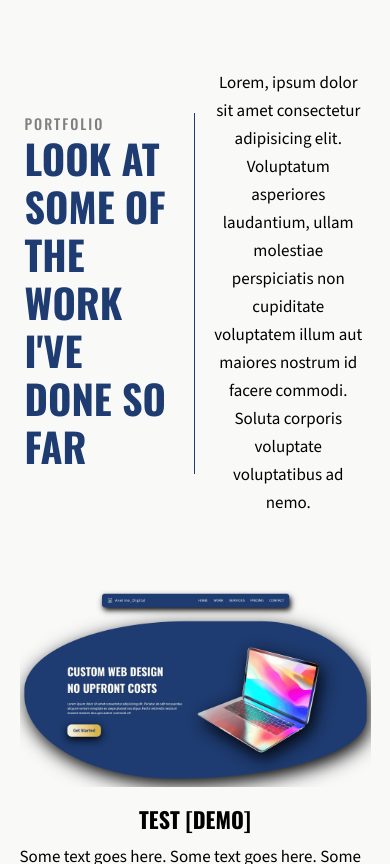
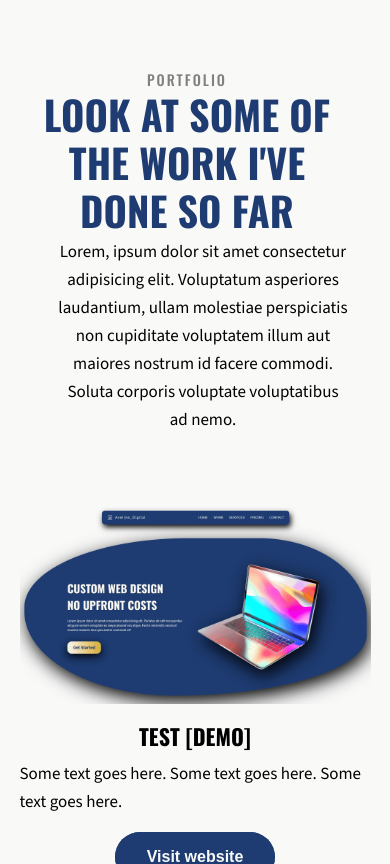
Before and after one commit to AvelineUK/Aveline-uk, a plain HTML site: page index.html in a window 390 px wide. Shown: the part 3187-4051 px from the top of the page. Drawn offline with nearby package versions, Linux system fonts and the light colour scheme.

Commit message:
Update media.css

```diff
--- a/style/media.css
+++ b/style/media.css
@@ -244,10 +244,12 @@
     }
 }
 
-@media (max-width: 64rem) {
+@media (max-width: 80rem) {
     .details-left {
         display: none;
     }
+}
+@media (max-width: 80rem) {
 
     .details-right {
         width: 100%;
@@ -258,27 +260,45 @@
     }
 }
 
-@media (min-width: 64.0625rem) {
+@media (min-width: 80.0625rem) {
     .details-right-table {
         grid-template-columns: repeat(2, minmax(15.625rem, 1fr));
     }
 }
 
-@media (max-width: 64rem) {
+@media (max-width: 80rem) {
     .details-right-table {
         grid-template-columns: 1fr;
     }
 }
 
-@media (max-width: 64rem) {
+@media (max-width: 80rem) {
     .details-right-title h2, h4, p {
         text-align: center;
     }
 }
 
-@media (max-width: 64rem) {
+@media (max-width: 80rem) {
     .card2-text p {
         text-align: left;
+    }
+}
+
+@media (max-width: 64rem) {
+    .work-title-h,
+    .work-title,
+    .work-title-text {
+        flex-direction: column;
+        width: 90%;
+    }
+}
+
+@media (max-width: 64rem) {
+    .work-title-h,
+    .work-title,
+    .work-title h4 {
+        text-align: center;
+        border-right: 0rem;
     }
 }
 
```
